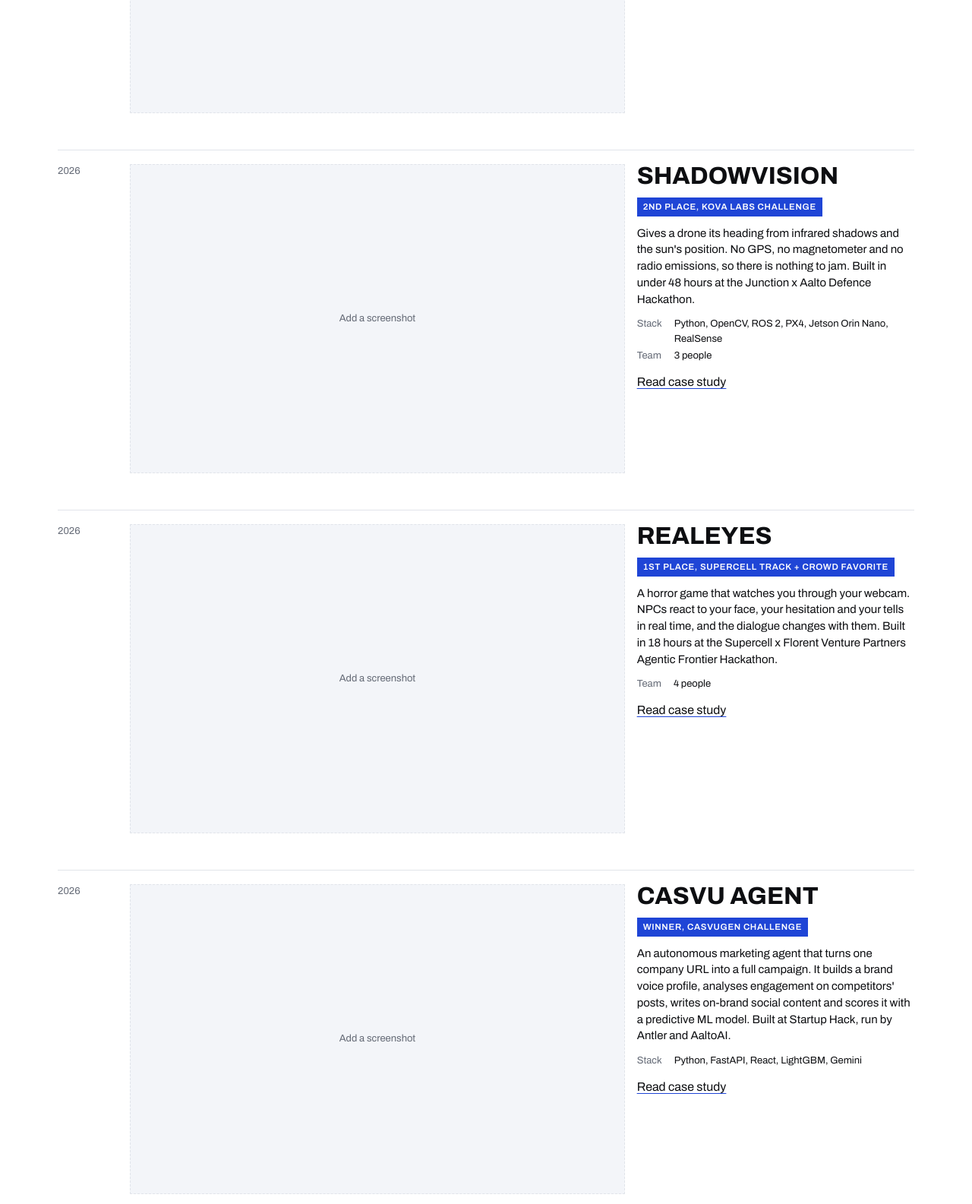
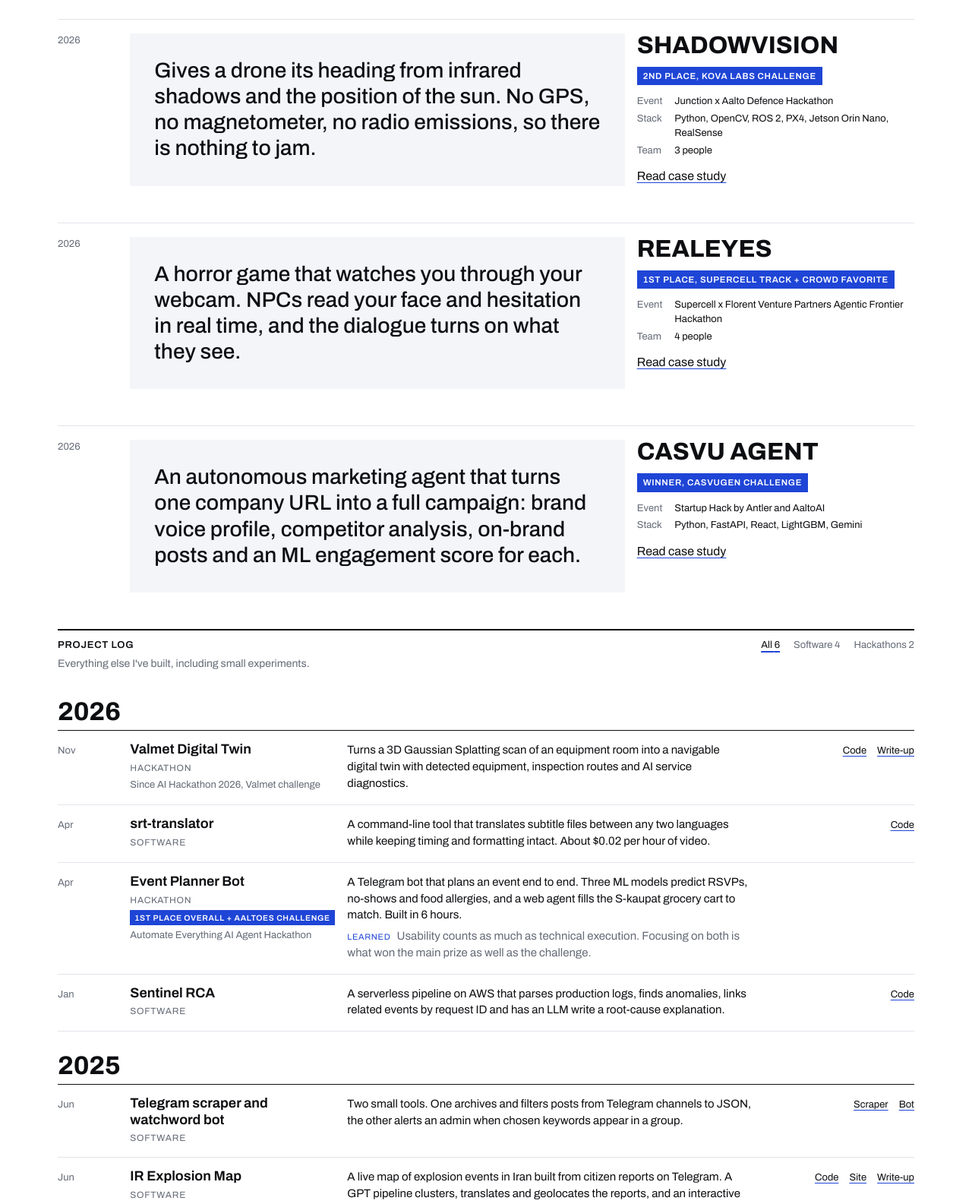
Before and after one commit to thebornster/thebornster.github.io, an Astro site: page / in a window 1280 px wide. Shown: the part 878-2463 px from the top of the page at 76% size. Built offline with nearby package versions, Linux system fonts and the light colour scheme; Astro itself is replaced by a stand-in of ours.

Commit message:
feat: polish project content and hide unfinished sections
- Featured projects without screenshots show their summary as a text panel
- Add event field and tighten featured summaries
- Hide Writing link while there are no posts
- Add 404 page

Assisted-By: Claude Code
Borna Shirvani

```diff
--- a/src/content.config.ts
+++ b/src/content.config.ts
@@ -13,6 +13,7 @@ const projects = defineCollection({
       learned: z.string().optional(),
       featured: z.boolean().default(false),
       award: z.string().optional(),
+      event: z.string().optional(),
       role: z.string().optional(),
       team: z.string().optional(),
       outcome: z.string().optional(),
--- a/src/content/projects/casvu-agent.md
+++ b/src/content/projects/casvu-agent.md
@@ -4,7 +4,8 @@ date: 2026-04-18
 type: hackathon
 featured: true
 award: Winner, CasvuGen Challenge
-summary: An autonomous marketing agent that turns one company URL into a full campaign. It builds a brand voice profile, analyses engagement on competitors' posts, writes on-brand social content and scores it with a predictive ML model. Built at Startup Hack, run by Antler and AaltoAI.
+summary: "An autonomous marketing agent that turns one company URL into a full campaign: brand voice profile, competitor analysis, on-brand posts and an ML engagement score for each."
+event: Startup Hack by Antler and AaltoAI
 stack: [Python, FastAPI, React, LightGBM, Gemini]
 links:
   Code: https://github.com/thebornster/casvu-content-pipeline
--- a/src/content/projects/event-planner-bot.md
+++ b/src/content/projects/event-planner-bot.md
@@ -3,7 +3,8 @@ title: Event Planner Bot
 date: 2026-04-01
 type: hackathon
 award: 1st place overall + AaltoES challenge
-summary: A Telegram bot that plans an event end to end, including catering, marketing and logistics. Three ML models predict RSVPs, no-shows and guests' food allergies, and a web agent fills the S-kaupat shopping cart to match. Built in 6 hours at the Automate Everything AI Agent Hackathon.
+summary: "A Telegram bot that plans an event end to end. Three ML models predict RSVPs, no-shows and food allergies, and a web agent fills the S-kaupat grocery cart to match. Built in 6 hours."
+event: Automate Everything AI Agent Hackathon
 learned: Usability counts as much as technical execution. Focusing on both is what won the main prize as well as the challenge.
 team: 3 people
 ---
--- a/src/content/projects/raja.md
+++ b/src/content/projects/raja.md
@@ -1,9 +1,9 @@
 ---
 title: Raja
 date: 2026-09-19
-type: hackathon
+type: software
 featured: true
-summary: A policy gateway on the MCP tool boundary that decides whether data an AI agent handles may leave, blocking prompt injection and unlawful cross-border transfers with one provenance mechanism.
+summary: "A policy gateway between an AI agent and its tools. It tracks where every piece of data came from, and stops prompt injection and unlawful cross-border transfers with the same mechanism."
 stack: [Python, MCP, Azure OpenAI, Azure Container Apps]
 links:
   Code: https://github.com/thebornster/microsoft-aaltoai
--- a/src/content/projects/realeyes.md
+++ b/src/content/projects/realeyes.md
@@ -4,7 +4,8 @@ date: 2026-05-01
 type: hackathon
 featured: true
 award: 1st place, Supercell track + Crowd Favorite
-summary: A horror game that watches you through your webcam. NPCs react to your face, your hesitation and your tells in real time, and the dialogue changes with them. Built in 18 hours at the Supercell x Florent Venture Partners Agentic Frontier Hackathon.
+summary: "A horror game that watches you through your webcam. NPCs read your face and hesitation in real time, and the dialogue turns on what they see."
+event: Supercell x Florent Venture Partners Agentic Frontier Hackathon
 learned: Putting the player's experience ahead of the technology is what won both prizes.
 team: 4 people
 ---
--- a/src/content/projects/shadowvision.md
+++ b/src/content/projects/shadowvision.md
@@ -4,7 +4,8 @@ date: 2026-05-15
 type: hackathon
 featured: true
 award: 2nd place, Kova Labs challenge
-summary: Gives a drone its heading from infrared shadows and the sun's position. No GPS, no magnetometer and no radio emissions, so there is nothing to jam. Built in under 48 hours at the Junction x Aalto Defence Hackathon.
+summary: "Gives a drone its heading from infrared shadows and the position of the sun. No GPS, no magnetometer, no radio emissions, so there is nothing to jam."
+event: Junction x Aalto Defence Hackathon
 learned: Talk to the engineers before choosing a problem. Magnetometer drift was their real pain point, and it came up in conversation, not in the brief.
 team: 3 people
 stack: [Python, OpenCV, ROS 2, PX4, Jetson Orin Nano, RealSense]
--- a/src/content/projects/valmet-digital-twin.md
+++ b/src/content/projects/valmet-digital-twin.md
@@ -3,7 +3,8 @@ title: Valmet Digital Twin
 date: 2026-11-06
 type: hackathon
 featured: false
-summary: Turns a 3D Gaussian Splatting scan of an equipment room into a navigable digital twin with detected equipment, collision-free inspection routes and AI service diagnostics. Built for the Valmet Automation challenge at Since AI Hackathon 2026.
+summary: "Turns a 3D Gaussian Splatting scan of an equipment room into a navigable digital twin with detected equipment, inspection routes and AI service diagnostics."
+event: Since AI Hackathon 2026, Valmet challenge
 team: 4 people
 stack: [Python, Open3D, YOLOE, SAM 2, Gemini, Viser]
 links:
--- a/src/layouts/Base.astro
+++ b/src/layouts/Base.astro
@@ -1,5 +1,6 @@
 ---
 import '../styles/global.css';
+import { getCollection } from 'astro:content';
 import { site } from '../site';
 
 interface Props {
@@ -9,6 +10,7 @@ interface Props {
 }
 
 const { title, description = site.pitch, section } = Astro.props;
+const hasPosts = (await getCollection('posts', (p) => !p.data.draft)).length > 0;
 const fullTitle = title ? `${title} | ${site.name}` : site.name;
 ---
 
@@ -37,7 +39,7 @@ const fullTitle = title ? `${title} | ${site.name}` : site.name;
         <div class="role">{site.role}</div>
         <nav>
           <a href="/" aria-current={section === 'work' ? 'page' : undefined}>Work</a>
-          <a href="/writing/" aria-current={section === 'writing' ? 'page' : undefined}>Writing</a>
+          {hasPosts && <a href="/writing/" aria-current={section === 'writing' ? 'page' : undefined}>Writing</a>}
           {site.resume && <a href={site.resume}>Resume</a>}
           <a href={site.github}>GitHub</a>
         </nav>
--- a/src/pages/index.astro
+++ b/src/pages/index.astro
@@ -50,16 +50,15 @@ const filters = [
         return (
           <Tag class="proj g" href={hasPage(p) ? `/projects/${p.id}/` : undefined}>
             <div class="yr num">{p.data.date.getUTCFullYear()}</div>
-            <div class="shot">
-              {p.data.image
-                ? <Image src={p.data.image} alt={p.data.imageAlt ?? ''} widths={[640, 960, 1400]} sizes="(max-width: 780px) 100vw, 60vw" />
-                : <div class="placeholder">Add a screenshot</div>}
-            </div>
+            {p.data.image
+              ? <div class="shot"><Image src={p.data.image} alt={p.data.imageAlt ?? ''} widths={[640, 960, 1400]} sizes="(max-width: 780px) 100vw, 60vw" /></div>
+              : <p class="shot lead">{p.data.summary}</p>}
             <div class="info">
               <h3>{p.data.title}</h3>
               {p.data.award && <span class="award">{p.data.award}</span>}
-              <p>{p.data.summary}</p>
+              {p.data.image && <p>{p.data.summary}</p>}
               <dl class="facts">
+                {p.data.event && <><dt>Event</dt><dd>{p.data.event}</dd></>}
                 {p.data.role && <><dt>Role</dt><dd>{p.data.role}</dd></>}
                 {p.data.stack.length > 0 && <><dt>Stack</dt><dd>{p.data.stack.join(', ')}</dd></>}
                 {p.data.team && <><dt>Team</dt><dd>{p.data.team}</dd></>}
@@ -98,6 +97,7 @@ const filters = [
                   <h3>{p.data.title}</h3>
                   <span class="type">{typeLabel[p.data.type]}</span>
                   {p.data.award && <span class="award">{p.data.award}</span>}
+                  {p.data.event && <span class="event">{p.data.event}</span>}
                 </div>
                 <div class="body">
                   <p>{p.data.summary}</p>
@@ -179,6 +179,8 @@ const filters = [
   .proj h3 { font-stretch: 80%; font-weight: 750; font-size: 32px; line-height: 1; margin: 0; text-transform: uppercase; }
   a.proj:hover h3 { color: var(--cobalt); }
   .proj p { margin: 0; font-size: 15px; line-height: 1.45; }
+  .proj .lead { margin: 0; background: var(--code-bg); padding: clamp(18px, 3vw, 32px); font-size: clamp(20px, 2.3vw, 28px); font-stretch: 88%; font-weight: 500; line-height: 1.22; text-wrap: pretty; }
+  a.proj:hover .lead { color: var(--cobalt); }
 
   .filters { display: flex; flex-wrap: wrap; justify-content: flex-end; gap: 6px 18px; }
   .filters button { font: 13px var(--sans); color: var(--dim); background: none; border: 0; padding: 0; cursor: pointer; }
@@ -193,6 +195,7 @@ const filters = [
   .entry h3 { margin: 0; font-size: 18px; font-weight: 650; line-height: 1.2; flex-basis: 100%; }
   .entry .type { font-size: 12px; letter-spacing: .06em; text-transform: uppercase; color: var(--dim); }
   .entry .award { font-size: 10.5px; padding: 3px 6px 2px; }
+  .entry .event { flex-basis: 100%; font-size: 13px; color: var(--dim); }
   .entry .body { grid-column: 5 / span 6; display: grid; gap: 6px; min-width: 0; }
   .entry .body p { margin: 0; font-size: 15px; line-height: 1.45; max-width: 62ch; }
   .entry .learned { color: var(--dim); }
--- a/src/pages/projects/[...slug].astro
+++ b/src/pages/projects/[...slug].astro
@@ -24,6 +24,7 @@ const d = project.data;
 
   <div class="meta g num">
     <div><span class="label">Year</span><span>{d.date.getUTCFullYear()}</span>{d.award && <span class="award">{d.award}</span>}</div>
+    {d.event && <div><span class="label">Event</span><span>{d.event}</span></div>}
     {d.role && <div><span class="label">Role</span><span>{d.role}</span></div>}
     {d.stack.length > 0 && <div><span class="label">Stack</span><span>{d.stack.join(', ')}</span></div>}
     {Object.keys(d.links).length > 0 && (
```
Also changed, not shown: src/pages/404.astro (added, +13 -0 lines).
